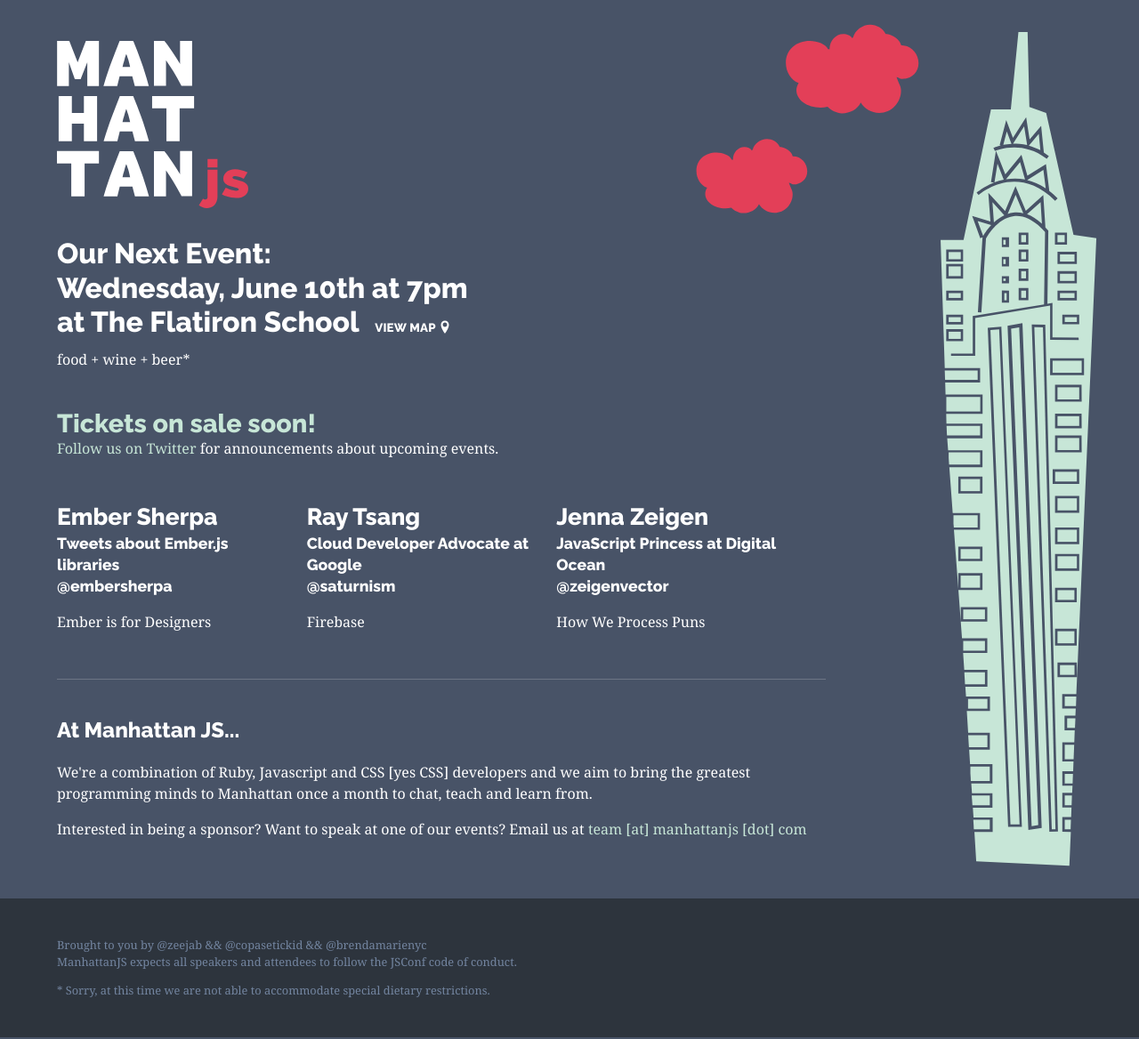
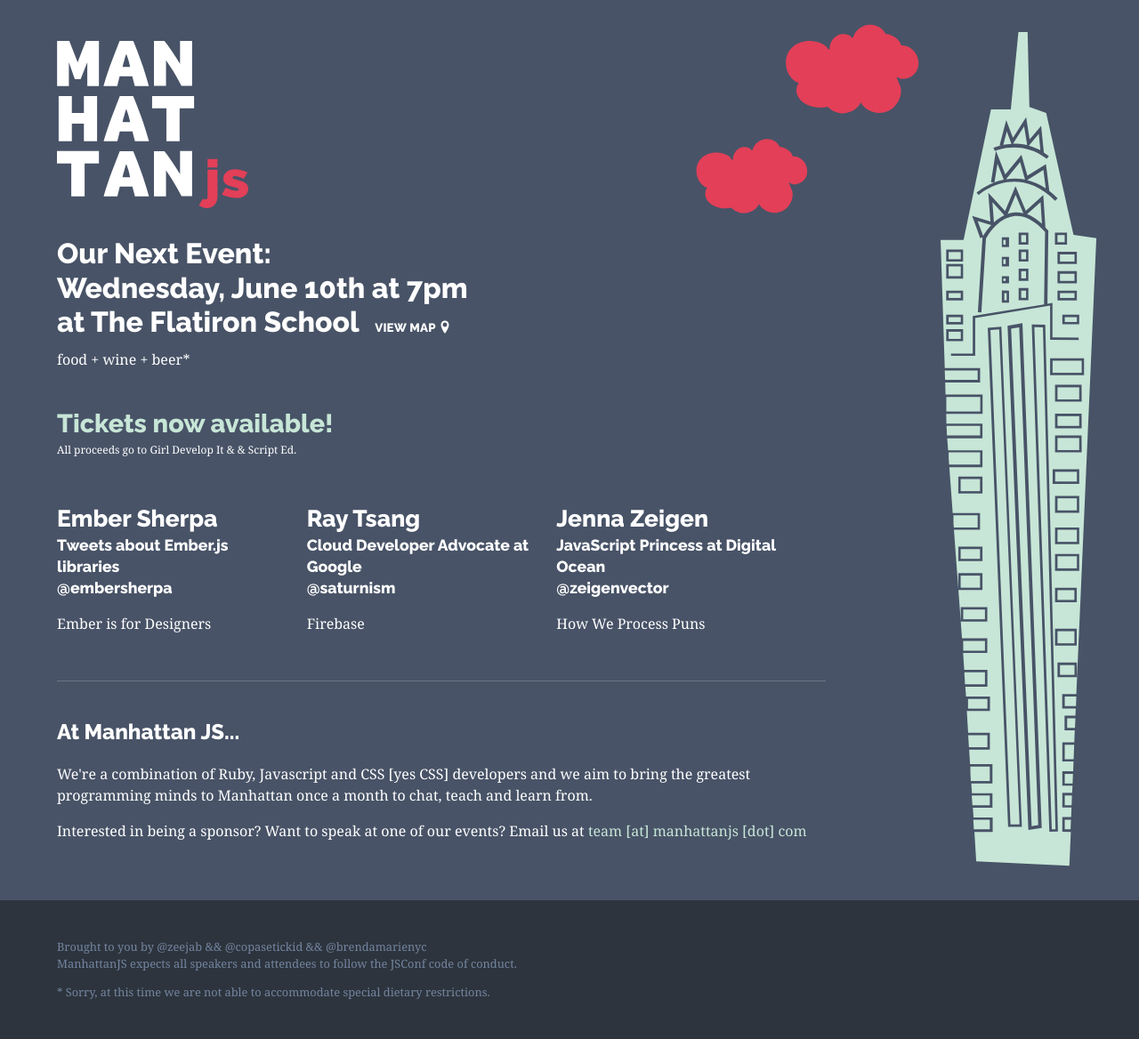
Before and after one commit to manhattanjs/manhattanjs.github.io, a Jekyll site: the page built from index.html, in a window 1280 px wide. Shown: the whole page at 89% size. Built offline with Jekyll 4.4.1, drawn with Linux system fonts in a browser that asks for light colours; some web fonts are replaced; comment, search, counter and statistics services are not loaded.

Commit message:
june tickets available

```diff
--- a/_includes/tickets-available.html
+++ b/_includes/tickets-available.html
@@ -1,4 +1,4 @@
 <div class="tickets-link-container">
-  <a href="https://ti.to/manhattanjs/may2015" target="_blank" class="tickets-link">Tickets now available!</a><br>
+  <a href="https://ti.to/manhattanjs/june2015" target="_blank" class="tickets-link">Tickets now available!</a><br>
   <span class="charity-copy">All proceeds go to Girl Develop It &amp; &amp; Script Ed.</span>
 </div>
--- a/index.html
+++ b/index.html
@@ -17,7 +17,7 @@
     </a>
   </h1>
   <span class="next-event-subheader">food + wine + beer*</span>
-  {% include tickets-soon.html %}
+  {% include tickets-available.html %}
 </section>
 
 {% include speaker-list.html %}
```
